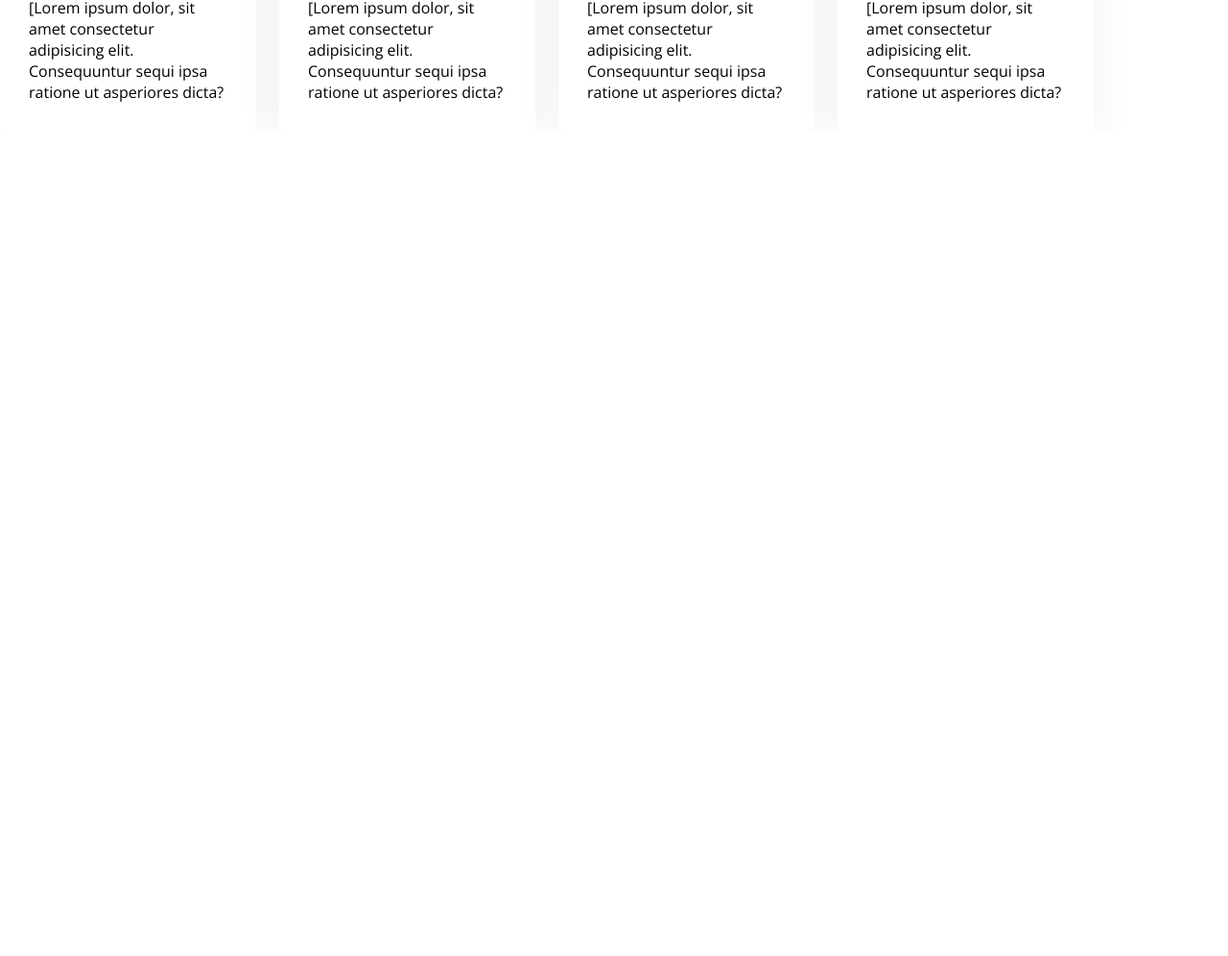
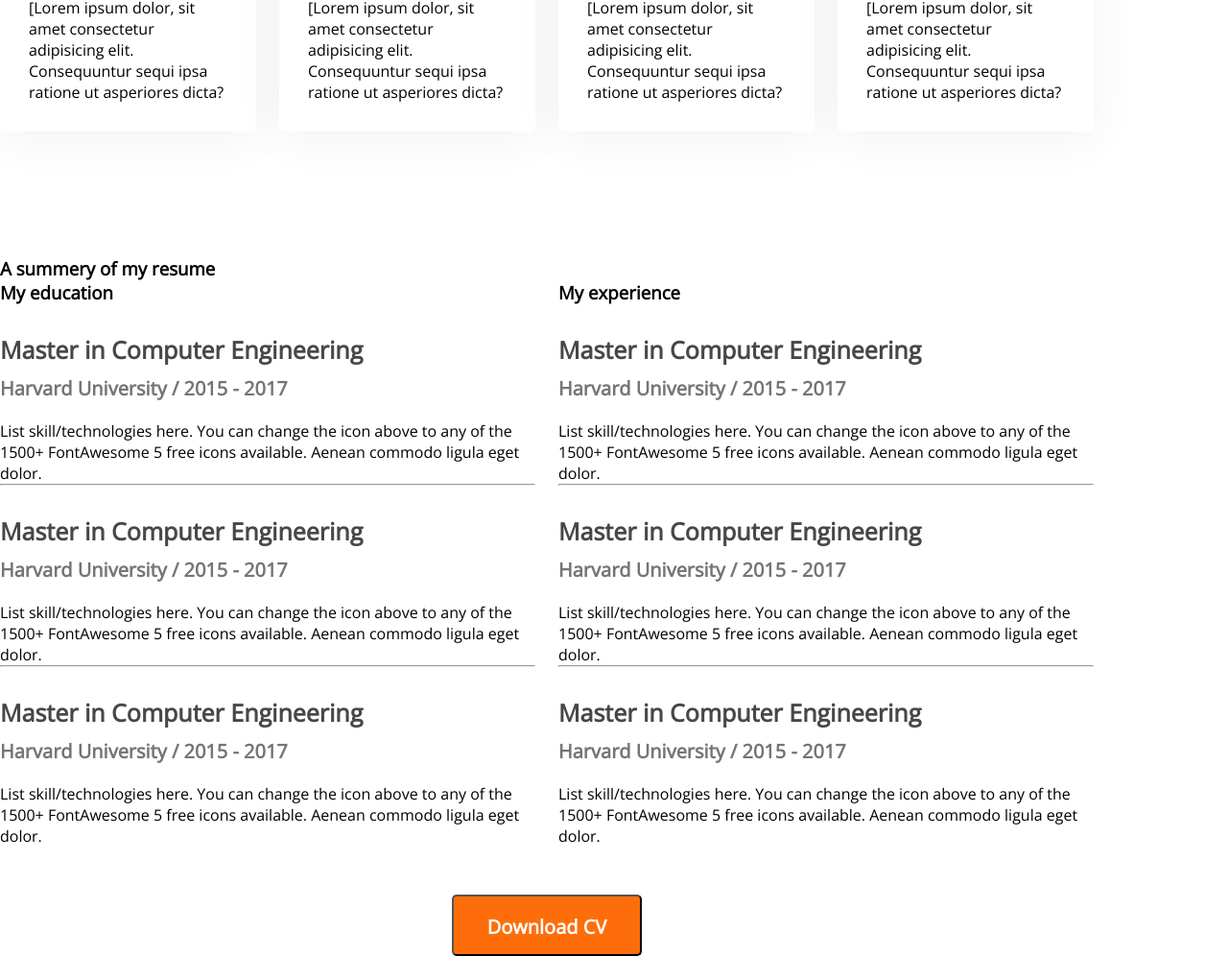
Before and after one commit to Mousumi-Akter72/devloper-portfolio, a plain HTML site: page index.html in a window 1280 px wide. Shown: the part 1793-2789 px from the top of the page at 96% size. Before the commit the page ends 1930 px from the top, so only its background shows below. Drawn offline with nearby package versions, Linux system fonts and the light colour scheme.

Commit message:
section education added

```diff
--- a/develop/portfolio.css
+++ b/develop/portfolio.css
@@ -72,6 +72,10 @@ main{
     margin=0 auto;
 
 }
+section{
+    margin-top: 130px;
+
+}
 .section-title{
     text-align: center;
     font-weight: 700;
@@ -108,10 +112,7 @@ font-size: 35px;
     font-size: 20px;
     color: #474747;
 }
-.what-i-do{
-    margin-top: 130px;
 
-}
 .skills-container{
     display: flex;
     gap: 24px;
@@ -136,3 +137,35 @@ border-radius: 5px;
 padding: 30px;
 
 }
+.resume-content{
+    display: flex;
+    gap:24px
+
+}
+.resume .title{
+    font-weight: 700;
+font-size: 25px;
+color: #474747;
+margin-bottom: 10px;
+
+}
+.resume .sub-title{
+    color:#757575;
+    font-weight: 600;
+font-size: 20px;
+margin-bottom: 20px;
+
+}
+.resume .describtion{
+    color: #757575;
+
+}
+.resume-item{
+    margin-top: 30px;
+    margin-bottom: 30;
+
+}
+.resume-btn{
+    margin-top: 50px;
+    text-align: center;
+}
--- a/index.html
+++ b/index.html
@@ -104,6 +104,69 @@
             </div>
 
         </section>
+        <section class="resume">
+            <h3 class section="section-title">A summery of my resume</h3>
+            <div class="resume-content">
+                <div>
+                    <h3 class="resume-title">My education</h3>
+                    <div class="resume-item">
+                        <h4 class="title">Master in Computer Engineering</h4>
+                        <h5 class="sub-title">Harvard University / 2015 - 2017</h5>
+                        <p class="description">List skill/technologies here. You can change the icon above
+                            to any of the 1500+ FontAwesome 5 free icons available. Aenean commodo ligula eget dolor.</p>
+                    </div>
+                    <hr>
+
+                    <div class="resume-item">
+                        <h4 class="title">Master in Computer Engineering</h4>
+                        <h5 class="sub-title">Harvard University / 2015 - 2017</h5>
+                        <p class="description">List skill/technologies here. You can change the icon above
+                            to any of the 1500+ FontAwesome 5 free icons available. Aenean commodo ligula eget dolor.</p>
+                    </div>
+                    <hr>
+
+                    <div class="resume-item">
+                        <h4 class="title">Master in Computer Engineering</h4>
+                        <h5 class="sub-title">Harvard University / 2015 - 2017</h5>
+                        <p class="description">List skill/technologies here. You can change the icon above
+                            to any of the 1500+ FontAwesome 5 free icons available. Aenean commodo ligula eget dolor.</p>
+                    </div>
+
+
+
+                </div>
+                <div>
+                    <h3 class="resume-title">My experience</h3>
+                    <div class="resume-item">
+                        <h4 class="title">Master in Computer Engineering</h4>
+                        <h5 class="sub-title">Harvard University / 2015 - 2017</h5>
+                        <p class="description">List skill/technologies here. You can change the icon above
+                            to any of the 1500+ FontAwesome 5 free icons available. Aenean commodo ligula eget dolor.</p>
+                    </div>
+                    <hr>
+                    <div class="resume-item">
+                        <h4 class="title">Master in Computer Engineering</h4>
+                        <h5 class="sub-title">Harvard University / 2015 - 2017</h5>
+                        <p class="description">List skill/technologies here. You can change the icon above
+                            to any of the 1500+ FontAwesome 5 free icons available. Aenean commodo ligula eget dolor.</p>
+                    </div>
+                    <hr>
+                    <div class="resume-item">
+                        <h4 class="title">Master in Computer Engineering</h4>
+                        <h5 class="sub-title">Harvard University / 2015 - 2017</h5>
+                        <p class="description">List skill/technologies here. You can change the icon above
+                            to any of the 1500+ FontAwesome 5 free icons available. Aenean commodo ligula eget dolor.</p>
+                    </div>
+
+
+                </div>
+            </div>
+            <div class="resume-btn">
+                <button class="btn-primary">Download CV</button>
+            </div>
+
+
+        </section>
 
     </main>
      <footer>
```
